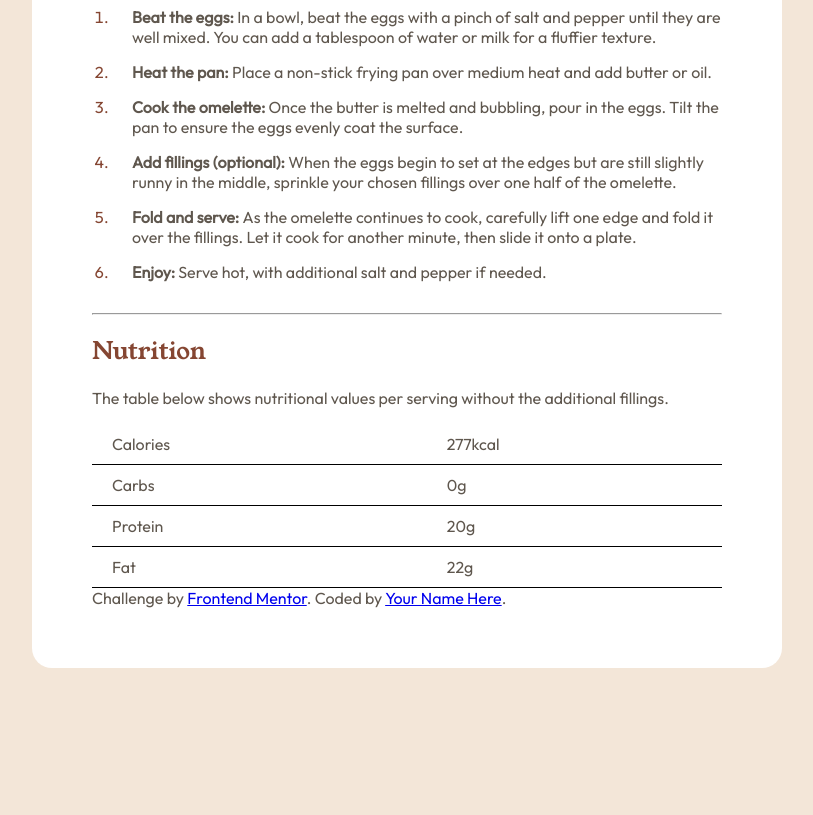
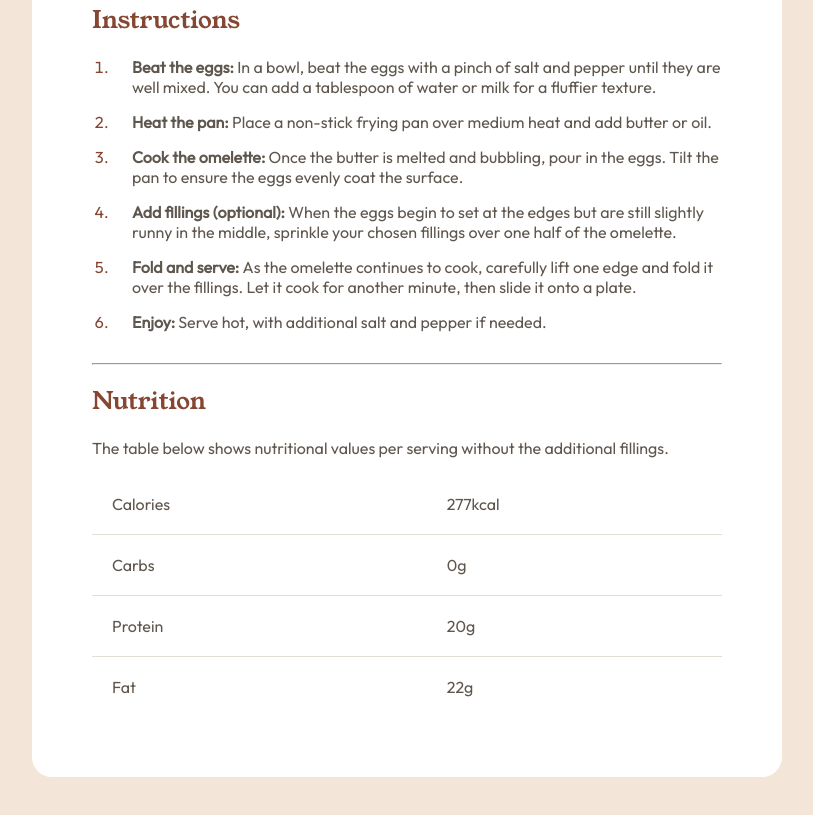
Before and after one commit to Mirage042/Recipe-page-Project, a plain HTML site: page index.html in a window 1280 px wide. Shown: the part 1098-1913 px from the top of the page, without its empty margins (233-1046 px from the left). Before the commit the page ends 1774 px from the top, so only its background shows below. Drawn offline with Linux system fonts and the light colour scheme.

Commit message:
first commit for completed project

```diff
--- a/index.html
+++ b/index.html
@@ -1,28 +1,20 @@
 <!DOCTYPE html>
 <html lang="en">
+
 <head>
   <meta charset="UTF-8" />
   <meta name="viewport" content="width=device-width, initial-scale=1.0" />
   <!-- displays site properly based on user's device -->
   <link rel="stylesheet" href="style.css" />
 
-    <link
-      rel="icon"
-      type="image/png"
-      sizes="32x32"
-      href="./assets/images/favicon-32x32.png"
-    />
+  <link rel="icon" type="image/png" sizes="32x32" href="./assets/images/favicon-32x32.png" />
 
   <title>Frontend Mentor | Recipe page</title>
 </head>
 
 <body>
   <main class="main">
-      <img
-        class="omelette-image"
-        src="assets/images/image-omelette.jpeg"
-        alt="image of an omelette"
-      />
+    <img class="omelette-image" src="assets/images/image-omelette.jpeg" alt="image of an omelette" />
 
     <div class="container">
       <div class="topic">
@@ -104,33 +96,26 @@
           additional fillings.
         </p>
 
-          <table >
+        <table>
           <tr>
-              <td class="label" style="border-bottom: 1px solid #000;">Calories</td>
-              <td class="values" style="border-bottom: 1px solid #000;">277kcal</td>
+            <td class="label" style="border-bottom: 1px solid hsl(30, 18%, 87%)">Calories</td>
+            <td class="values" style="border-bottom: 1px solid hsl(30, 18%, 87%)">277kcal</td>
           </tr>
           <tr>
-              <td class="label" style="border-bottom: 1px solid #000;">Carbs</td>
-              <td class="values" style="border-bottom: 1px solid #000;">0g</td>
+            <td class="label" style="border-bottom: 1px solid hsl(30, 18%, 87%)">Carbs</td>
+            <td class="values" style="border-bottom: 1px solid hsl(30, 18%, 87%)">0g</td>
           </tr>
           <tr>
-              <td class="label" style="border-bottom: 1px solid #000;">Protein</td>
-              <td class="values" style="border-bottom: 1px solid #000;">20g</td>
+            <td class="label" style="border-bottom: 1px solid hsl(30, 18%, 87%)">Protein</td>
+            <td class="values" style="border-bottom: 1px solid hsl(30, 18%, 87%)">20g</td>
           </tr>
           <tr>
-              <td class="label" style="border-bottom: 1px solid #000;">Fat</td>
-              <td class="values" style="border-bottom: 1px solid #000;">22g</td>
+            <td class="label">Fat</td>
+            <td class="values">22g</td>
           </tr>
         </table>
-
-
-        <div class="attribution">
-          Challenge by
-          <a href="https://www.frontendmentor.io?ref=challenge" target="_blank"
-            >Frontend Mentor</a
-          >. Coded by <a href="#">Your Name Here</a>.
-        </div>
       </div>
   </main>
 </body>
+
 </html>
--- a/style.css
+++ b/style.css
@@ -7,7 +7,7 @@ body {
   background-color: hsl(30, 54%, 90%);
   display: flex;
   justify-content: center;
-  padding-top: 50px;
+  padding: 100px 0;
   min-height: 100vh;
   font-family: "Outfit", sans-serif;
   color: hsl(30, 10%, 34%);
@@ -138,14 +138,9 @@ li::marker {
 }
 
 .nutrition table td {
-  padding: 10px;
+  padding: 20px 10px;
 }
 
 .nutrition .label {
   padding-left: 20px;
 }
-
-tr {
-  border: solid;
-  border-width: 1px 0;
-}
```
Lines whose indentation alone changed are shown as unchanged.
